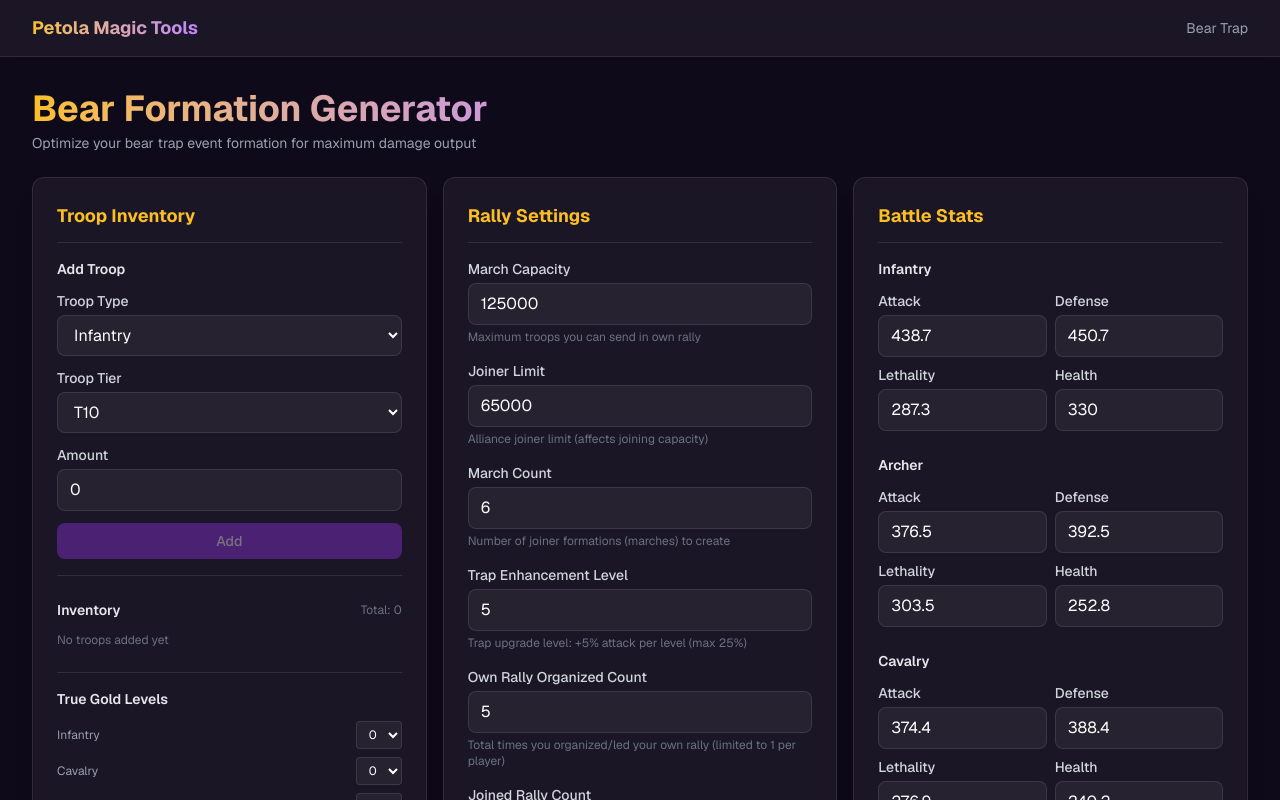
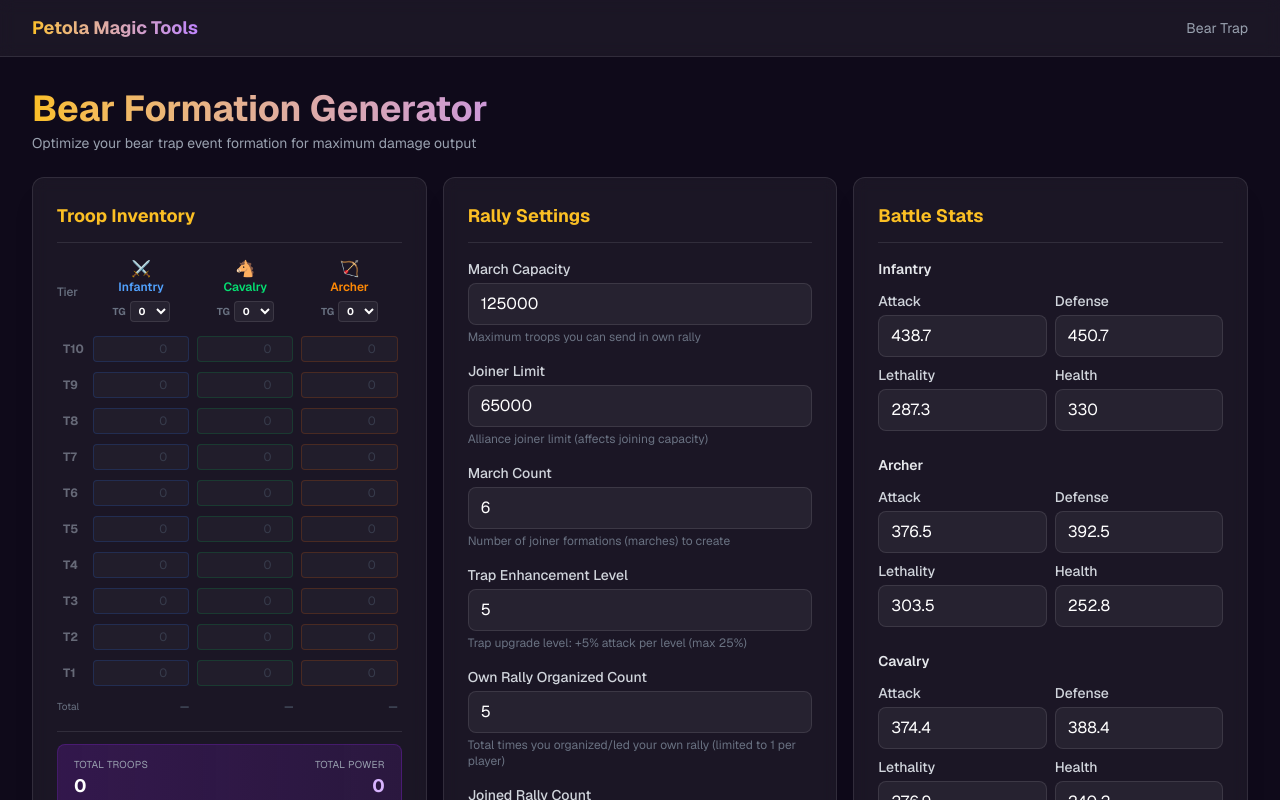
Before and after one commit to jangbersahaja/kingshot-tools, a Next.js app: page /beartrap in a window 1280 px wide. Shown: the top 800 px of the page. Built offline with nearby package versions, Linux system fonts and the light colour scheme.

Commit message:
refactor: replace troop input with grid-based table (type×tier cells)

```diff
--- a/app/(tools)/beartrap/_components/TroopsInput.tsx
+++ b/app/(tools)/beartrap/_components/TroopsInput.tsx
@@ -1,15 +1,7 @@
 "use client";
 
-import { Input } from "@/app/_shared/components/Input";
-import { Select } from "@/app/_shared/components/Select";
 import { TROOPS } from "@/app/_shared/data/troops";
-import type {
-  BearTrapConfig,
-  TroopInventoryItem,
-  TroopTier,
-  TroopType,
-} from "@/app/_shared/types";
-import { useState } from "react";
+import type { BearTrapConfig, TroopTier, TroopType } from "@/app/_shared/types";
 
 interface TroopsInputProps {
   config: BearTrapConfig;
@@ -17,250 +9,178 @@ interface TroopsInputProps {
 }
 
 const TROOP_TYPES: TroopType[] = ["infantry", "cavalry", "archer"];
-const TROOP_TIERS: TroopTier[] = [1, 2, 3, 4, 5, 6, 7, 8, 9, 10];
+const TROOP_TIERS: TroopTier[] = [10, 9, 8, 7, 6, 5, 4, 3, 2, 1];
 
-export default function TroopsInput({
-  config,
-  onConfigChange,
-}: TroopsInputProps) {
-  const [selectedType, setSelectedType] = useState<TroopType>("infantry");
-  const [selectedTier, setSelectedTier] = useState<TroopTier>(10);
-  const [selectedAmount, setSelectedAmount] = useState(0);
+const TYPE_META: Record<TroopType, { icon: string; label: string; color: string; inputBorder: string; inputFocus: string }> = {
+  infantry: { icon: "⚔️", label: "Infantry", color: "text-blue-400",   inputBorder: "border-blue-500/30",  inputFocus: "focus:border-blue-400" },
+  cavalry:  { icon: "🐴", label: "Cavalry",  color: "text-green-400",  inputBorder: "border-green-500/30", inputFocus: "focus:border-green-400" },
+  archer:   { icon: "🏹", label: "Archer",   color: "text-orange-400", inputBorder: "border-orange-500/30",inputFocus: "focus:border-orange-400" },
+};
 
-  const handleAddTroop = () => {
-    if (selectedAmount <= 0) return;
+export default function TroopsInput({ config, onConfigChange }: TroopsInputProps) {
+  /** Get count for a specific type+tier, 0 if not in inventory */
+  const getCount = (type: TroopType, tier: TroopTier): number =>
+    config.inventory.items.find((i) => i.type === type && i.tier === tier)?.count ?? 0;
 
-    const existingIndex = config.inventory.items.findIndex(
-      (item) => item.type === selectedType && item.tier === selectedTier,
+  /** Update or remove a cell value */
+  const setCount = (type: TroopType, tier: TroopTier, raw: string) => {
+    const value = parseInt(raw.replace(/[^0-9]/g, ""), 10);
+    const count = isNaN(value) ? 0 : Math.max(0, value);
+    const existing = config.inventory.items.findIndex(
+      (i) => i.type === type && i.tier === tier,
     );
-
-    let updatedItems: TroopInventoryItem[];
-    if (existingIndex !== -1) {
-      // Merge into existing row instead of creating a duplicate
-      updatedItems = config.inventory.items.map((item, i) =>
-        i === existingIndex
-          ? { ...item, count: item.count + selectedAmount }
-          : item,
-      );
+    let items = [...config.inventory.items];
+    if (count === 0) {
+      // Remove row if zeroed out
+      if (existing !== -1) items.splice(existing, 1);
+    } else if (existing !== -1) {
+      items[existing] = { ...items[existing], count };
     } else {
-      updatedItems = [
-        ...config.inventory.items,
-        {
-          id: `${selectedType}-t${selectedTier}-${Date.now()}`,
-          type: selectedType,
-          tier: selectedTier,
-          count: selectedAmount,
-        },
-      ];
+      items.push({ id: `${type}-t${tier}-${Date.now()}`, type, tier, count });
     }
-
-    onConfigChange({
-      ...config,
-      inventory: { ...config.inventory, items: updatedItems },
-    });
-
-    setSelectedAmount(0);
+    onConfigChange({ ...config, inventory: { ...config.inventory, items } });
   };
 
-  const handleRemoveItem = (index: number) => {
-    const updatedItems = config.inventory.items.filter((_, i) => i !== index);
-    onConfigChange({
-      ...config,
-      inventory: {
-        ...config.inventory,
-        items: updatedItems,
-      },
-    });
-  };
+  const getTotalByType = (type: TroopType) =>
+    config.inventory.items
+      .filter((i) => i.type === type)
+      .reduce((s, i) => s + i.count, 0);
 
-  const handleTrueGoldChange = (type: TroopType, level: number) => {
-    onConfigChange({
-      ...config,
-      inventory: {
-        ...config.inventory,
-        trueGold: {
-          ...config.inventory.trueGold,
-          [type]: level,
-        },
-      },
-    });
-  };
+  const getTotalTroops = () =>
+    config.inventory.items.reduce((s, i) => s + i.count, 0);
 
-  const getTotalTroops = () => {
-    return config.inventory.items.reduce((sum, item) => sum + item.count, 0);
-  };
-
-  const getTotalPower = () => {
-    return config.inventory.items.reduce((sum, item) => {
-      // Build the true gold suffix based on the trueGold level for this type
+  const getTotalPower = () =>
+    config.inventory.items.reduce((sum, item) => {
       const tgSuffix =
         config.inventory.trueGold[item.type] > 0
           ? `_tg${config.inventory.trueGold[item.type]}`
           : "";
-
-      // Find the troop data with the correct true gold level
       const troopData = TROOPS.find(
-        (t) =>
-          t.type === item.type &&
-          t.id === `${item.type}_t${item.tier}${tgSuffix}`,
+        (t) => t.type === item.type && t.id === `${item.type}_t${item.tier}${tgSuffix}`,
       );
-
-      return sum + (troopData?.power || 0) * item.count;
+      return sum + (troopData?.power ?? 0) * item.count;
     }, 0);
-  };
 
   return (
-    <div className="space-y-6">
-      {/* Add Troop Section */}
-      <div className="border-b border-white/10 pb-4">
-        <h3 className="text-sm font-semibold text-gray-200 mb-3">Add Troop</h3>
-        <div className="space-y-3">
-          <Select
-            label="Troop Type"
-            value={selectedType}
-            onChange={(e) => setSelectedType(e.target.value as TroopType)}
-            options={TROOP_TYPES.map((type) => ({
-              value: type,
-              label: type.charAt(0).toUpperCase() + type.slice(1),
-            }))}
-          />
-
-          <Select
-            label="Troop Tier"
-            value={selectedTier.toString()}
-            onChange={(e) =>
-              setSelectedTier(parseInt(e.target.value) as TroopTier)
-            }
-            options={TROOP_TIERS.map((tier) => ({
-              value: tier.toString(),
-              label: `T${tier}`,
-            }))}
-          />
-
-          <Input
-            label="Amount"
-            type="number"
-            value={selectedAmount}
-            onChange={(e) => setSelectedAmount(parseInt(e.target.value) || 0)}
-            min={0}
-          />
-
-          <button
-            onClick={handleAddTroop}
-            disabled={selectedAmount <= 0}
-            className="w-full rounded-lg bg-kingshot-primary-600 px-3 py-2 text-sm text-white font-medium hover:bg-kingshot-primary-500 disabled:opacity-40 disabled:cursor-not-allowed transition-colors"
-          >
-            Add
-          </button>
-        </div>
-      </div>
-
-      {/* Inventory List */}
-      <div>
-        <div className="flex justify-between items-center mb-3">
-          <h3 className="text-sm font-semibold text-gray-200">Inventory</h3>
-          <span className="text-xs text-gray-500">
-            Total: {getTotalTroops().toLocaleString()}
-          </span>
-        </div>
-        <div className="space-y-2 max-h-48 overflow-y-auto">
-          {config.inventory.items.length === 0 ? (
-            <p className="text-xs text-gray-500">No troops added yet</p>
-          ) : (
-            config.inventory.items.map((item, index) => (
-              <div
-                key={index}
-                className="flex items-center justify-between bg-white/5 border border-white/10 p-2 rounded text-xs"
-              >
-                <span className="text-gray-200 flex-1">
-                  {item.type.charAt(0).toUpperCase() + item.type.slice(1)} T
-                  {item.tier}
-                </span>
-                <div className="flex items-center gap-1">
-                  <button
-                    onClick={() => {
-                      const updated = [...config.inventory.items];
-                      updated[index] = {
-                        ...item,
-                        count: Math.max(0, item.count - 1),
-                      };
-                      onConfigChange({
-                        ...config,
-                        inventory: { ...config.inventory, items: updated },
-                      });
-                    }}
-                    className="px-1.5 py-0.5 bg-white/10 rounded hover:bg-white/20 text-gray-200"
-                  >
-                    −
-                  </button>
-                  <span className="w-12 text-right text-white font-medium">
-                    {item.count.toLocaleString()}
-                  </span>
-                  <button
-                    onClick={() => {
-                      const updated = [...config.inventory.items];
-                      updated[index] = { ...item, count: item.count + 1 };
-                      onConfigChange({
-                        ...config,
-                        inventory: { ...config.inventory, items: updated },
-                      });
-                    }}
-                    className="px-1.5 py-0.5 bg-white/10 rounded hover:bg-white/20 text-gray-200"
-                  >
-                    +
-                  </button>
-                  <button
-                    onClick={() => handleRemoveItem(index)}
-                    className="px-1.5 py-0.5 text-red-600 hover:text-red-700 font-medium ml-1"
-                  >
-                    ✕
-                  </button>
-                </div>
-              </div>
-            ))
-          )}
-        </div>
-      </div>
-
-      {/* True Gold Levels */}
-      <div className="border-t border-white/10 pt-4">
-        <h3 className="text-sm font-semibold text-gray-200 mb-3">
-          True Gold Levels
-        </h3>
-        <div className="space-y-2">
-          {TROOP_TYPES.map((type) => (
-            <div key={type} className="flex items-center justify-between">
-              <label className="text-xs text-gray-400">
-                {type.charAt(0).toUpperCase() + type.slice(1)}
-              </label>
-              <select
-                value={config.inventory.trueGold[type]}
-                onChange={(e) =>
-                  handleTrueGoldChange(type, parseInt(e.target.value))
-                }
-                className="rounded border border-white/10 bg-white/5 px-2 py-1 text-xs text-white"
-              >
-                <option value="0">0</option>
-                <option value="1">1</option>
-                <option value="2">2</option>
-                <option value="3">3</option>
-              </select>
-            </div>
-          ))}
-        </div>
+    <div className="space-y-4">
+      {/* Grid table */}
+      <div className="overflow-x-auto">
+        <table className="w-full text-xs border-separate border-spacing-y-0.5">
+          <thead>
+            <tr>
+              {/* Tier column header */}
+              <th className="w-8 text-left pb-2 text-gray-500 font-medium">Tier</th>
+              {TROOP_TYPES.map((type) => {
+                const { icon, label, color } = TYPE_META[type];
+                return (
+                  <th key={type} className="pb-2 px-1">
+                    <div className={`flex flex-col items-center gap-0.5 ${color}`}>
+                      <span className="text-base leading-none">{icon}</span>
+                      <span className="font-semibold">{label}</span>
+                    </div>
+                    {/* True Gold inline under header */}
+                    <div className="mt-1.5 flex items-center justify-center gap-1">
+                      <span className="text-gray-500 text-[10px]">TG</span>
+                      <select
+                        value={config.inventory.trueGold[type]}
+                        onChange={(e) =>
+                          onConfigChange({
+                            ...config,
+                            inventory: {
+                              ...config.inventory,
+                              trueGold: {
+                                ...config.inventory.trueGold,
+                                [type]: parseInt(e.target.value),
+                              },
+                            },
+                          })
+                        }
+                        className="rounded border border-white/10 bg-white/5 px-1 py-0.5 text-[10px] text-white w-10"
+                      >
+                        <option value="0" className="bg-zinc-900">0</option>
+                        <option value="1" className="bg-zinc-900">1</option>
+                        <option value="2" className="bg-zinc-900">2</option>
+                        <option value="3" className="bg-zinc-900">3</option>
+                      </select>
+                    </div>
+                  </th>
+                );
+              })}
+            </tr>
+          </thead>
+          <tbody>
+            {TROOP_TIERS.map((tier) => {
+              const hasAny = TROOP_TYPES.some((t) => getCount(t, tier) > 0);
+              return (
+                <tr
+                  key={tier}
+                  className={hasAny ? "bg-white/4" : "opacity-60 hover:opacity-100"}
+                >
+                  <td className="rounded-l pl-1.5 pr-1 py-1 text-gray-400 font-bold w-8">
+                    T{tier}
+                  </td>
+                  {TROOP_TYPES.map((type) => {
+                    const { inputBorder, inputFocus, color } = TYPE_META[type];
+                    const count = getCount(type, tier);
+                    return (
+                      <td key={type} className="px-1 py-1 last:rounded-r">
+                        <input
+                          type="number"
+                          min={0}
+                          value={count === 0 ? "" : count}
+                          placeholder="0"
+                          onChange={(e) => setCount(type, tier, e.target.value)}
+                          className={`
+                            w-full rounded border bg-white/5 px-1.5 py-1 text-right
+                            outline-none transition-colors
+                            placeholder-gray-600
+                            ${count > 0 ? `${color} font-semibold` : "text-gray-500"}
+                            ${inputBorder} ${inputFocus}
+                            focus:ring-1 focus:ring-current/20
+                          `}
+                        />
+                      </td>
+                    );
+                  })}
+                </tr>
+              );
+            })}
+          </tbody>
+          {/* Column totals footer */}
+          <tfoot>
+            <tr className="border-t border-white/10">
+              <td className="pt-2 text-[10px] text-gray-500">Total</td>
+              {TROOP_TYPES.map((type) => {
+                const { color } = TYPE_META[type];
+                const total = getTotalByType(type);
+                return (
+                  <td key={type} className={`pt-2 px-1 text-right text-[10px] font-bold ${total > 0 ? color : "text-gray-600"}`}>
+                    {total > 0 ? total.toLocaleString() : "—"}
+                  </td>
+                );
+              })}
+            </tr>
+          </tfoot>
+        </table>
       </div>
 
       {/* Total Power */}
-      <div className="border-t border-white/10 pt-4">
-        <div className="bg-linear-to-r from-kingshot-primary-900/40 to-kingshot-primary-800/20 p-4 rounded-lg border border-kingshot-primary-700/30">
-          <p className="text-xs text-gray-400 mb-1">Total Troops Power</p>
-          <p className="text-2xl font-bold text-kingshot-primary-300">
-            {getTotalPower().toLocaleString()}
-          </p>
-          <p className="text-xs text-gray-500 mt-2">
-            Match this with the game to verify your inventory
-          </p>
+      <div className="border-t border-white/10 pt-3">
+        <div className="bg-linear-to-r from-kingshot-primary-900/40 to-kingshot-primary-800/20 px-4 py-3 rounded-lg border border-kingshot-primary-700/30 flex items-center justify-between gap-4">
+          <div>
+            <p className="text-[10px] text-gray-400 uppercase tracking-wide">Total Troops</p>
+            <p className="text-lg font-bold text-white">{getTotalTroops().toLocaleString()}</p>
+          </div>
+          <div className="text-right">
+            <p className="text-[10px] text-gray-400 uppercase tracking-wide">Total Power</p>
+            <p className="text-lg font-bold text-kingshot-primary-300">
+              {getTotalPower().toLocaleString()}
+            </p>
+          </div>
         </div>
+        <p className="text-[10px] text-gray-600 mt-1.5 text-center">
+          Match Total Power with your in-game troop power to verify
+        </p>
       </div>
     </div>
   );
```
